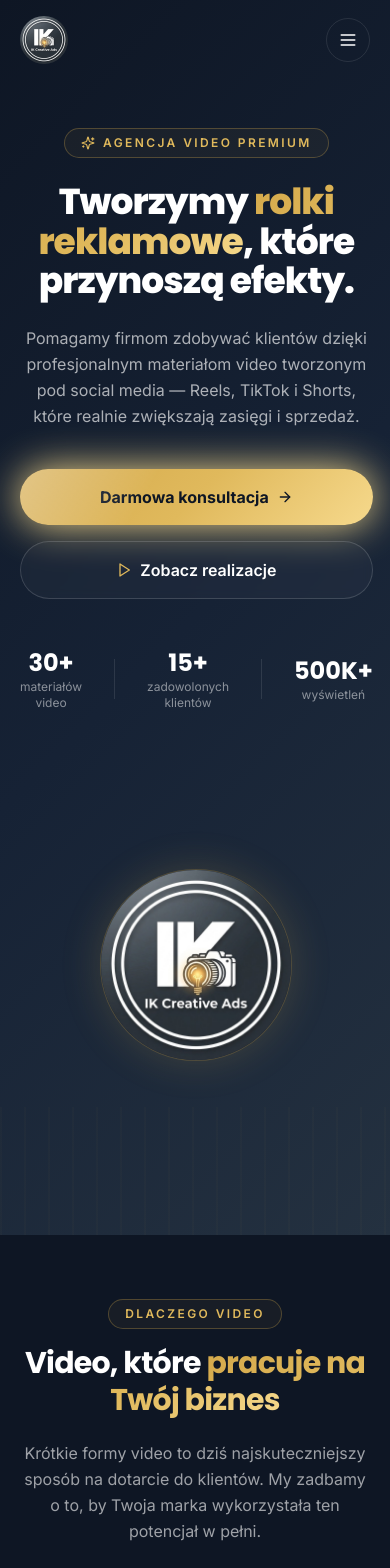
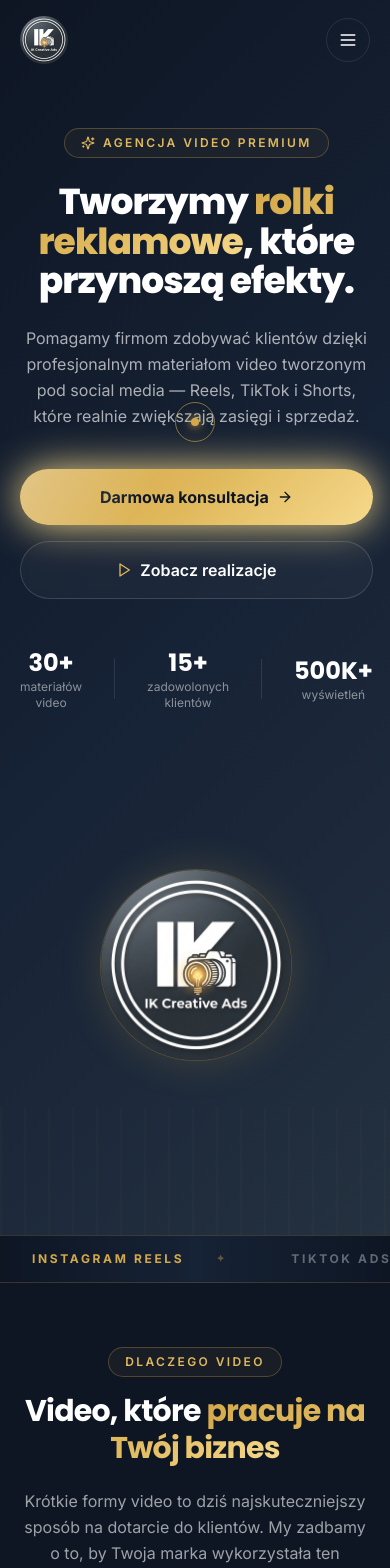
Before and after one commit to ikcreativeads/ikcreativeads, a Next.js app: page / in a window 390 px wide. Shown: the top 1568 px of the page. Built offline with nearby package versions, Linux system fonts and the light colour scheme.

Commit message:
feat: custom cursor, scroll progress bar, marquee strip

```diff
--- a/src/app/globals.css
+++ b/src/app/globals.css
@@ -130,6 +130,11 @@ html {
   );
 }
 
+/* Na dotykowych — przywróć domyślny kursor */
+@media (pointer: coarse) {
+  html, body, * { cursor: auto !important; }
+}
+
 /* Reduce all heavy effects on mobile */
 @media (max-width: 768px) {
   .glass,
--- a/src/app/layout.tsx
+++ b/src/app/layout.tsx
@@ -1,6 +1,8 @@
 import type { Metadata, Viewport } from "next";
 import { Inter, Poppins } from "next/font/google";
 import "./globals.css";
+import CustomCursor from "@/components/ui/CustomCursor";
+import ScrollProgress from "@/components/ui/ScrollProgress";
 
 const inter = Inter({
   subsets: ["latin", "latin-ext"],
@@ -79,6 +81,8 @@ export default function RootLayout({
   return (
     <html lang="pl" className={`${inter.variable} ${poppins.variable}`}>
       <body className="bg-navy text-white font-sans antialiased overflow-x-hidden">
+        <CustomCursor />
+        <ScrollProgress />
         {children}
       </body>
     </html>
--- a/src/app/page.tsx
+++ b/src/app/page.tsx
@@ -1,5 +1,6 @@
 import Header from "@/components/Header";
 import Hero from "@/components/Hero";
+import Marquee from "@/components/Marquee";
 import Benefits from "@/components/Benefits";
 import HowWeWork from "@/components/HowWeWork";
 import Services from "@/components/Services";
@@ -17,6 +18,7 @@ export default function Home() {
       <Header />
       <main id="main">
         <Hero />
+        <Marquee />
         <Benefits />
         <HowWeWork />
         <Services />
--- /dev/null
+++ b/src/components/Marquee.tsx
@@ -0,0 +1,71 @@
+"use client";
+
+const ITEMS = [
+  "INSTAGRAM REELS",
+  "TIKTOK ADS",
+  "YOUTUBE SHORTS",
+  "NAGRANIA Z DRONA",
+  "FOTOGRAFIA FIRMOWA",
+  "VIDEO MARKETING",
+  "CONTENT PREMIUM",
+  "DĘBICA & POLSKA",
+];
+
+export default function Marquee() {
+  const repeated = [...ITEMS, ...ITEMS, ...ITEMS];
+
+  return (
+    <div
+      style={{
+        overflow: "hidden",
+        background: "linear-gradient(90deg, #0E1624 0%, #162235 50%, #0E1624 100%)",
+        borderTop: "1px solid rgba(212,169,75,0.2)",
+        borderBottom: "1px solid rgba(212,169,75,0.2)",
+        padding: "14px 0",
+      }}
+      aria-hidden="true"
+    >
+      <div
+        style={{
+          display: "flex",
+          width: "max-content",
+          animation: "marquee 30s linear infinite",
+        }}
+      >
+        {repeated.map((item, i) => (
+          <span
+            key={i}
+            style={{
+              display: "inline-flex",
+              alignItems: "center",
+              gap: 0,
+              padding: "0 32px",
+              fontSize: 12,
+              fontWeight: 700,
+              letterSpacing: "0.22em",
+              color: i % 3 === 0 ? "#D4A94B" : "rgba(255,255,255,0.35)",
+              whiteSpace: "nowrap",
+              fontFamily: "var(--font-inter), system-ui, sans-serif",
+            }}
+          >
+            {item}
+            <span style={{ marginLeft: 32, color: "rgba(212,169,75,0.4)", fontSize: 10 }}>✦</span>
+          </span>
+        ))}
+      </div>
+
+      <style>{`
+        @keyframes marquee {
+          0%   { transform: translateX(0); }
+          100% { transform: translateX(-33.333%); }
+        }
+        @media (max-width: 768px) {
+          @keyframes marquee {
+            0%   { transform: translateX(0); }
+            100% { transform: translateX(-33.333%); }
+          }
+        }
+      `}</style>
+    </div>
+  );
+}
--- /dev/null
+++ b/src/components/ui/CustomCursor.tsx
@@ -0,0 +1,97 @@
+"use client";
+
+import { useEffect, useRef, useState } from "react";
+
+export default function CustomCursor() {
+  const dot   = useRef<HTMLDivElement>(null);
+  const ring  = useRef<HTMLDivElement>(null);
+  const [clicking, setClicking] = useState(false);
+  const [hovering, setHovering] = useState(false);
+
+  useEffect(() => {
+    // Pokaż tylko na desktopie z myszką
+    if (window.matchMedia("(pointer: coarse)").matches) return;
+
+    document.documentElement.style.cursor = "none";
+
+    let raf: number;
+    let rx = window.innerWidth / 2, ry = window.innerHeight / 2;
+    let dx = rx, dy = ry;
+
+    const move = (e: MouseEvent) => { rx = e.clientX; ry = e.clientY; };
+    const down = () => setClicking(true);
+    const up   = () => setClicking(false);
+
+    const checkHover = (e: MouseEvent) => {
+      const el = e.target as HTMLElement;
+      setHovering(!!(el.closest("a, button, [role=button]")));
+    };
+
+    window.addEventListener("mousemove", move, { passive: true });
+    window.addEventListener("mousemove", checkHover, { passive: true });
+    window.addEventListener("mousedown", down);
+    window.addEventListener("mouseup", up);
+
+    const loop = () => {
+      dx += (rx - dx) * 0.12;
+      dy += (ry - dy) * 0.12;
+      if (dot.current) {
+        dot.current.style.transform = `translate(${rx - 4}px, ${ry - 4}px)`;
+      }
+      if (ring.current) {
+        ring.current.style.transform = `translate(${dx - 20}px, ${dy - 20}px)`;
+      }
+      raf = requestAnimationFrame(loop);
+    };
+    raf = requestAnimationFrame(loop);
+
+    return () => {
+      document.documentElement.style.cursor = "";
+      window.removeEventListener("mousemove", move);
+      window.removeEventListener("mousemove", checkHover);
+      window.removeEventListener("mousedown", down);
+      window.removeEventListener("mouseup", up);
+      cancelAnimationFrame(raf);
+    };
+  }, []);
+
+  return (
+    <>
+      {/* Złota kropka */}
+      <div
+        ref={dot}
+        style={{
+          position: "fixed",
+          top: 0, left: 0,
+          width: 8, height: 8,
+          borderRadius: "50%",
+          background: "#D4A94B",
+          pointerEvents: "none",
+          zIndex: 9999,
+          boxShadow: "0 0 8px #D4A94B, 0 0 16px #D4A94B88",
+          transition: "transform 0.05s linear, width 0.15s, height 0.15s",
+          willChange: "transform",
+        }}
+      />
+      {/* Ring z lag efektem */}
+      <div
+        ref={ring}
+        style={{
+          position: "fixed",
+          top: 0, left: 0,
+          width: clicking ? 32 : hovering ? 48 : 40,
+          height: clicking ? 32 : hovering ? 48 : 40,
+          marginTop: clicking ? 4 : hovering ? 4 : 0,
+          marginLeft: clicking ? 4 : hovering ? 4 : 0,
+          borderRadius: "50%",
+          border: `1.5px solid ${hovering ? "#F6D98C" : "rgba(212,169,75,0.6)"}`,
+          pointerEvents: "none",
+          zIndex: 9998,
+          boxShadow: hovering ? "0 0 12px #D4A94B44" : "none",
+          transition: "width 0.2s, height 0.2s, margin 0.2s, border-color 0.2s, box-shadow 0.2s",
+          willChange: "transform",
+        }}
+      />
+    </>
+  );
+}
--- /dev/null
+++ b/src/components/ui/ScrollProgress.tsx
@@ -0,0 +1,32 @@
+"use client";
+
+import { useEffect, useState } from "react";
+
+export default function ScrollProgress() {
+  const [pct, setPct] = useState(0);
+
+  useEffect(() => {
+    const onScroll = () => {
+      const el  = document.documentElement;
+      const max = el.scrollHeight - el.clientHeight;
+      setPct(max > 0 ? (window.scrollY / max) * 100 : 0);
+    };
+    window.addEventListener("scroll", onScroll, { passive: true });
+    return () => window.removeEventListener("scroll", onScroll);
+  }, []);
+
+  return (
+    <div style={{ position: "fixed", top: 0, left: 0, right: 0, height: 3, zIndex: 9997, pointerEvents: "none" }}>
+      <div
+        style={{
+          height: "100%",
+          width: `${pct}%`,
+          background: "linear-gradient(90deg, #D4A94B, #F6D98C, #D4A94B)",
+          backgroundSize: "200% 100%",
+          boxShadow: "0 0 8px #D4A94B99",
+          transition: "width 0.1s linear",
+        }}
+      />
+    </div>
+  );
+}
```
